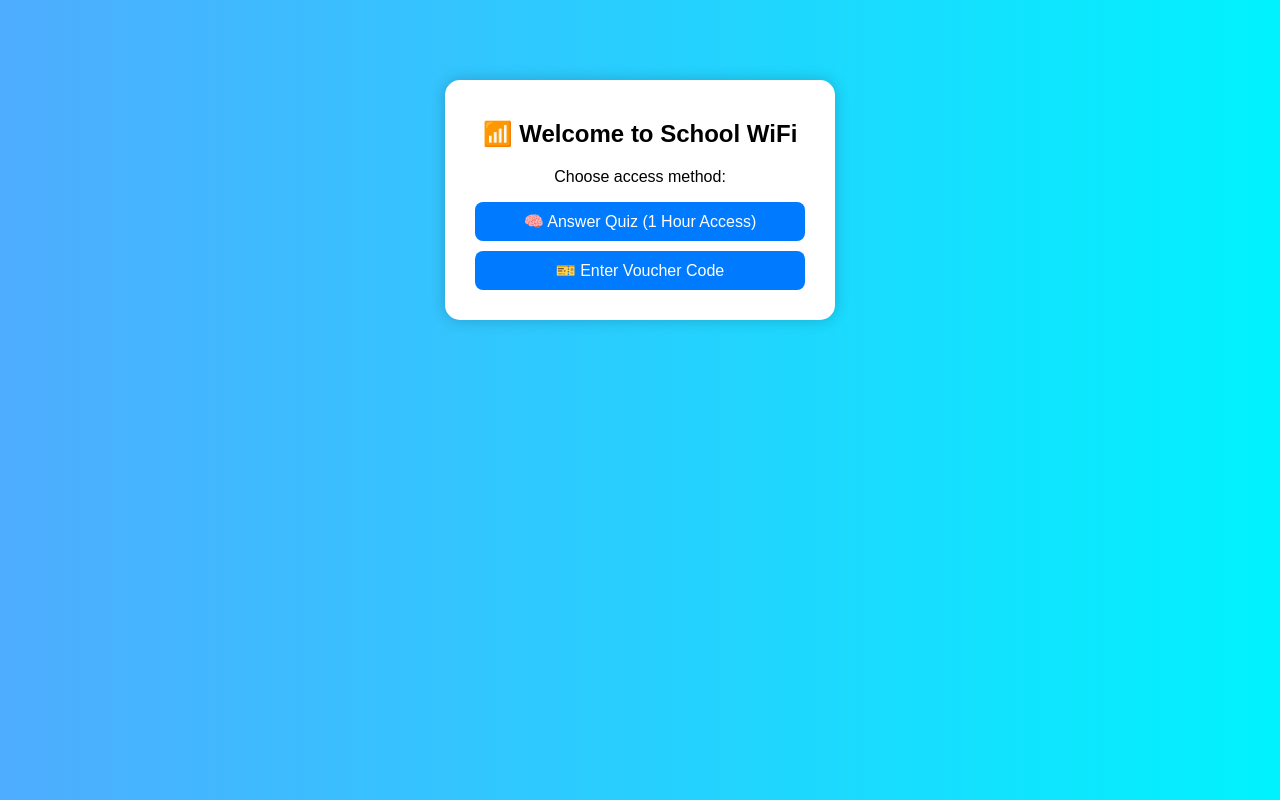
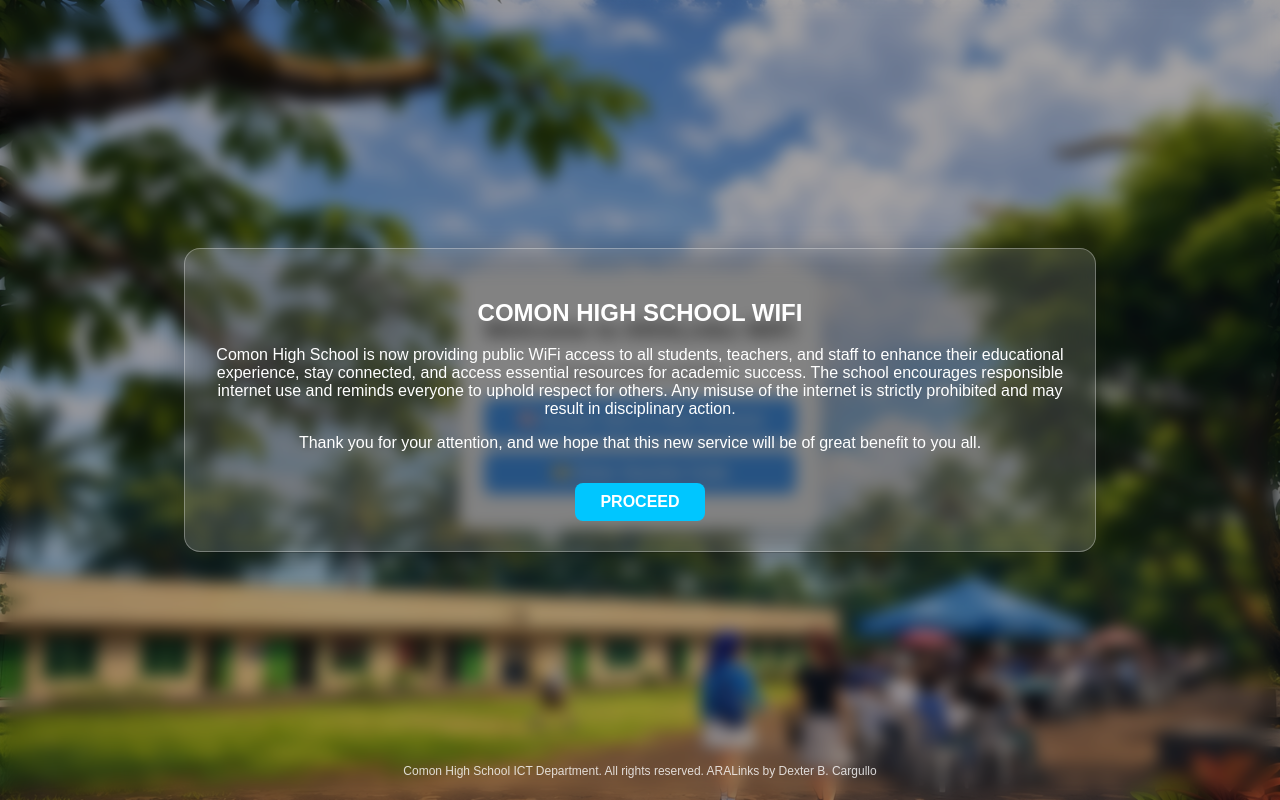
Before and after one commit to zzerd1koyy/aralinks, a PHP site: page / in a window 1280 px wide. Run offline with PHP 8.4, Linux system fonts and the light colour scheme.

Commit message:
new file:   assets/images/background.png modified:   index.php renamed:    quiz.php -> quizzes/quiz.php modified:   style.css

```diff
--- a/index.php
+++ b/index.php
@@ -1,19 +1,48 @@
 <!DOCTYPE html>
 <html>
 <head>
-<title>School Free WiFi</title>
+<title>ARALINKS</title>
 <link rel="stylesheet" href="style.css">
 </head>
 <body>
 
-<div class="box">
-<h2>📶 Welcome to School WiFi</h2>
-<p>Choose access method:</p>
+<!-- GLASS ATTENTION MODAL -->
+<div id="myModal" class="modal">
+  <div class="modal-content">
+    <h2>COMON HIGH SCHOOL WIFI</h2>
 
-<a href="quiz.php" class="btn">🧠 Answer Quiz (1 Hour Access)</a>
-<a href="voucher.php" class="btn">🎫 Enter Voucher Code</a>
+    <p>
+      Comon High School is now providing public WiFi access to all students, teachers, and staff to enhance their educational experience, stay connected, and access essential resources for academic success. The school encourages responsible internet use and reminds everyone to uphold respect for others. Any misuse of the internet is strictly prohibited and may result in disciplinary action.
+    </p>
 
+    <p>
+      Thank you for your attention, and we hope that this new service will be of great benefit to you all.
+    </p>
+
+    <span class="close">PROCEED</span>
+  </div>
 </div>
+
+<!-- LOGIN OPTIONS -->
+<div class="box" id="loginBox">
+  <h2>Welcome to ARALinks WiFi</h2>
+  <p>Choose access method:</p>
+
+  <a href="quizzes/quiz.php" class="btn">🧠 Answer Quiz (1 Hour Access)</a>
+  <a href="voucher.php" class="btn">🎫 Enter Voucher Code</a>
+</div>
+
+<!-- FOOTER -->
+<p class="footer-text">
+  Comon High School ICT Department. All rights reserved. ARALinks by Dexter B. Cargullo
+</p>
+
+<script>
+document.querySelector(".close").onclick = function(){
+  document.getElementById("myModal").style.display = "none";
+  document.getElementById("loginBox").style.display = "block";
+};
+</script>
 
 </body>
 </html>
--- a/quiz.php
+++ b/quizzes/quiz.php
@@ -2,14 +2,14 @@
 <html>
 <head>
 <title>Responsible Netizen Quiz</title>
-<link rel="stylesheet" href="style.css">
+<link rel="stylesheet" href="../style.css">
 </head>
 <body>
 
 <div class="box">
 <h3>Answer correctly to access WiFi</h3>
 
-<form action="process.php" method="post">
+<form action="../process.php" method="post">
 
 <p>1. What should you do before sharing information online?</p>
 <input type="radio" name="q1" value="a"> Verify if it is true<br>
--- a/style.css
+++ b/style.css
@@ -1,27 +1,98 @@
+/* ===== PAGE BACKGROUND ===== */
 body{
-    font-family: Arial;
-    background: linear-gradient(to right, #4facfe, #00f2fe);
-    text-align:center;
-    color:white;
+  margin:0;
+  font-family: Arial, sans-serif;
+  background: url("assets/images/background.png") no-repeat center center fixed;
+  background-size: cover;
+  text-align: center;
+  color: white;
+  height:100vh;
+  display:flex;
+  align-items:center;
+  justify-content:center;
 }
 
-.box{
-    background:white;
-    color:black;
-    width:350px;
-    margin:auto;
-    margin-top:80px;
-    padding:20px;
-    border-radius:15px;
-    box-shadow:0 0 15px rgba(0,0,0,0.2);
+/* ===== LOGIN BOX ===== */
+.box {
+  display: block; /* show the box immediately */
+  background: white;
+  color: black;
+  padding: 25px;
+  border-radius: 12px;
+  text-align: center;
+  box-shadow: 0 8px 25px rgba(0,0,0,0.2);
 }
 
 .btn{
-    display:block;
-    margin:10px;
-    padding:10px;
-    background:#007bff;
-    color:white;
-    text-decoration:none;
-    border-radius:8px;
+  display:block;
+  margin:10px 0;
+  padding:12px;
+  text-decoration:none;
+  background:#007bff;
+  color:white;
+  border-radius:8px;
+  font-weight:bold;
+  transition:0.2s;
 }
+
+.btn:hover{
+  background:#0056b3;
+}
+
+/* ===== GLASS MODAL OVERLAY ===== */
+.modal{
+  position:fixed;
+  top:0;
+  left:0;
+  width:100%;
+  height:100%;
+  backdrop-filter: blur(8px);
+  background: rgba(0,0,0,0.35);
+  display:flex;
+  align-items:center;
+  justify-content:center;
+  z-index:999;
+}
+
+/* GLASS CONTAINER */
+.modal-content{
+  background: rgba(255,255,255,0.15);
+  border-radius:16px;
+  padding:30px;
+  width:90%;
+  max-width:850px;
+  color:white;
+  text-align:center;
+  backdrop-filter: blur(15px);
+  border:1px solid rgba(255,255,255,0.3);
+  box-shadow:0 8px 32px rgba(0,0,0,0.3);
+}
+
+/* PROCEED BUTTON */
+.close{
+  display:inline-block;
+  margin-top:15px;
+  padding:10px 25px;
+  background:#00c6ff;
+  color:white;
+  border-radius:8px;
+  cursor:pointer;
+  font-weight:bold;
+  transition:0.2s;
+}
+
+.close:hover{
+  background:#0094cc;
+}
+
+/* ===== STICKY FOOTER ===== */
+.footer-text{
+  position: fixed;
+  bottom: 10px;
+  width: 100%;
+  text-align: center;
+  font-size: 12px;
+  color: rgba(255,255,255,0.8); /* slightly transparent */
+  pointer-events: none; /* so it doesn’t block clicks */
+  z-index: 1000;
+}
```
Also changed, not shown: assets/images/background.png (added).
